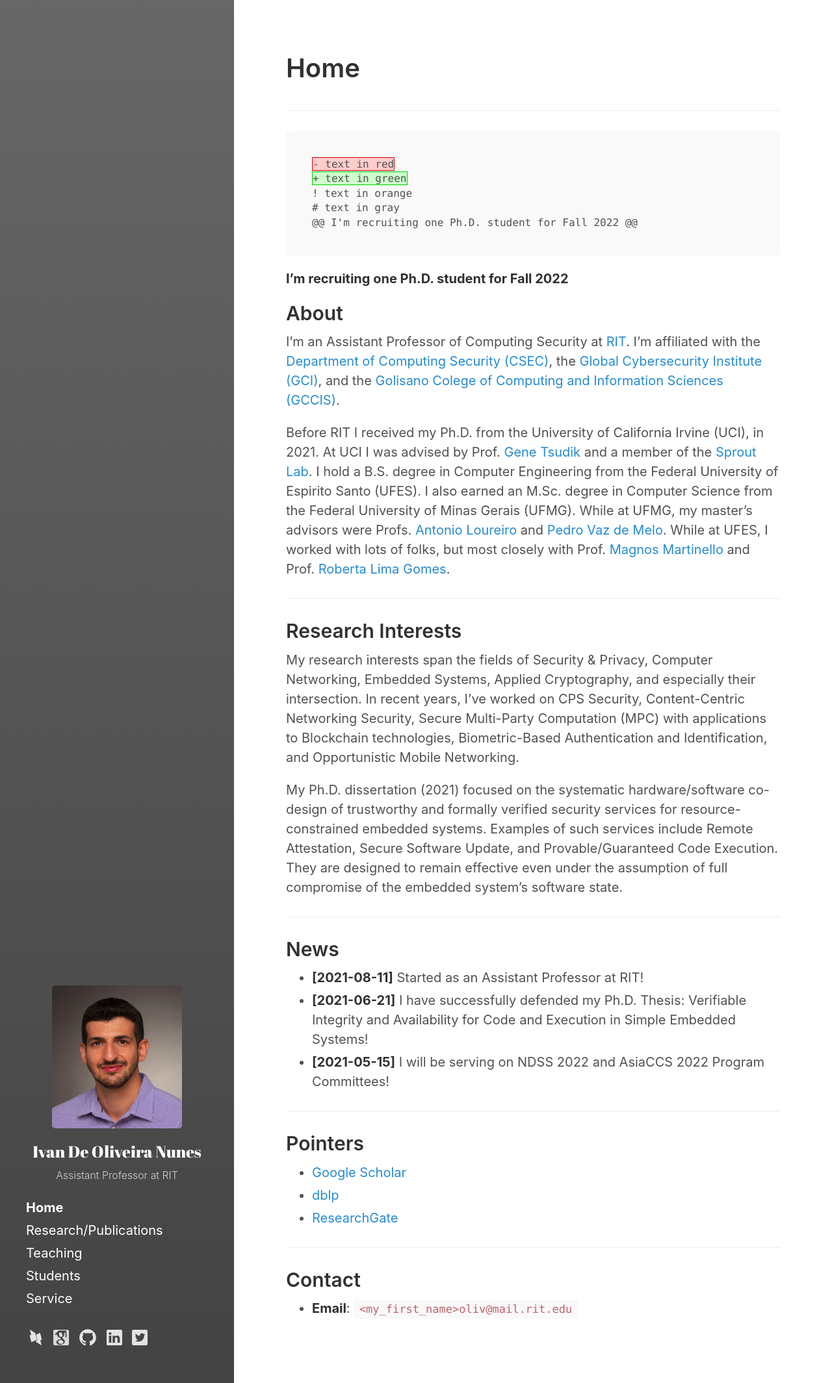
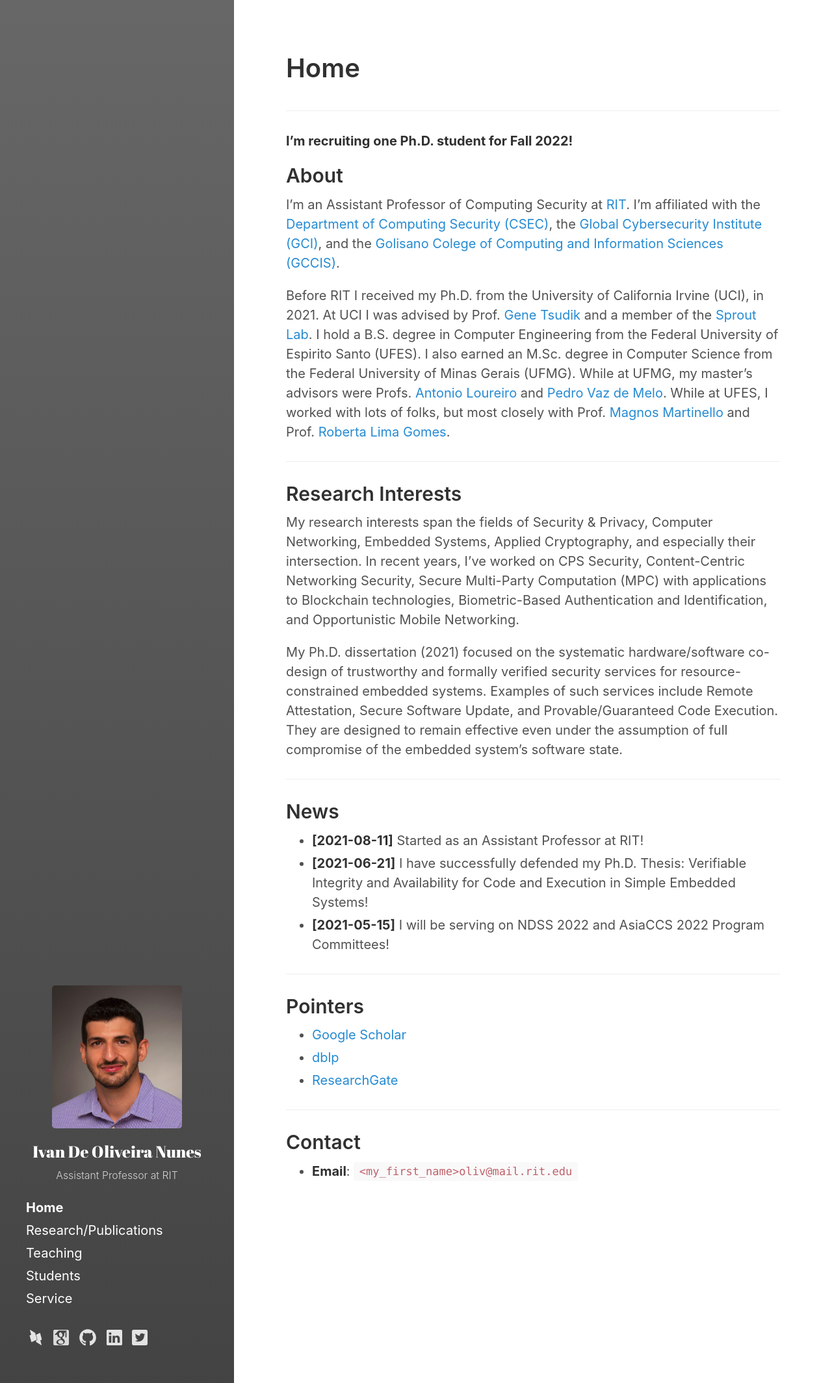
Before and after one commit to ivanolive/ivanolive.github.io, a Jekyll site: the page built from index.md, in a window 1280 px wide. Shown: the whole page at 65% size. Built offline with Jekyll 4.4.1, drawn with Linux system fonts in a browser that asks for light colours.

Commit message:
Update index.md

````diff
--- a/index.md
+++ b/index.md
@@ -5,14 +5,8 @@ title: Home
 
 ___
 
-```diff
-- text in red
-+ text in green
-! text in orange
-# text in gray
-@@ I'm recruiting one Ph.D. student for Fall 2022 @@
-```
-**I'm recruiting one Ph.D. student for Fall 2022**
+
+**I'm recruiting one Ph.D. student for Fall 2022!**
 
 ## About
 
````
